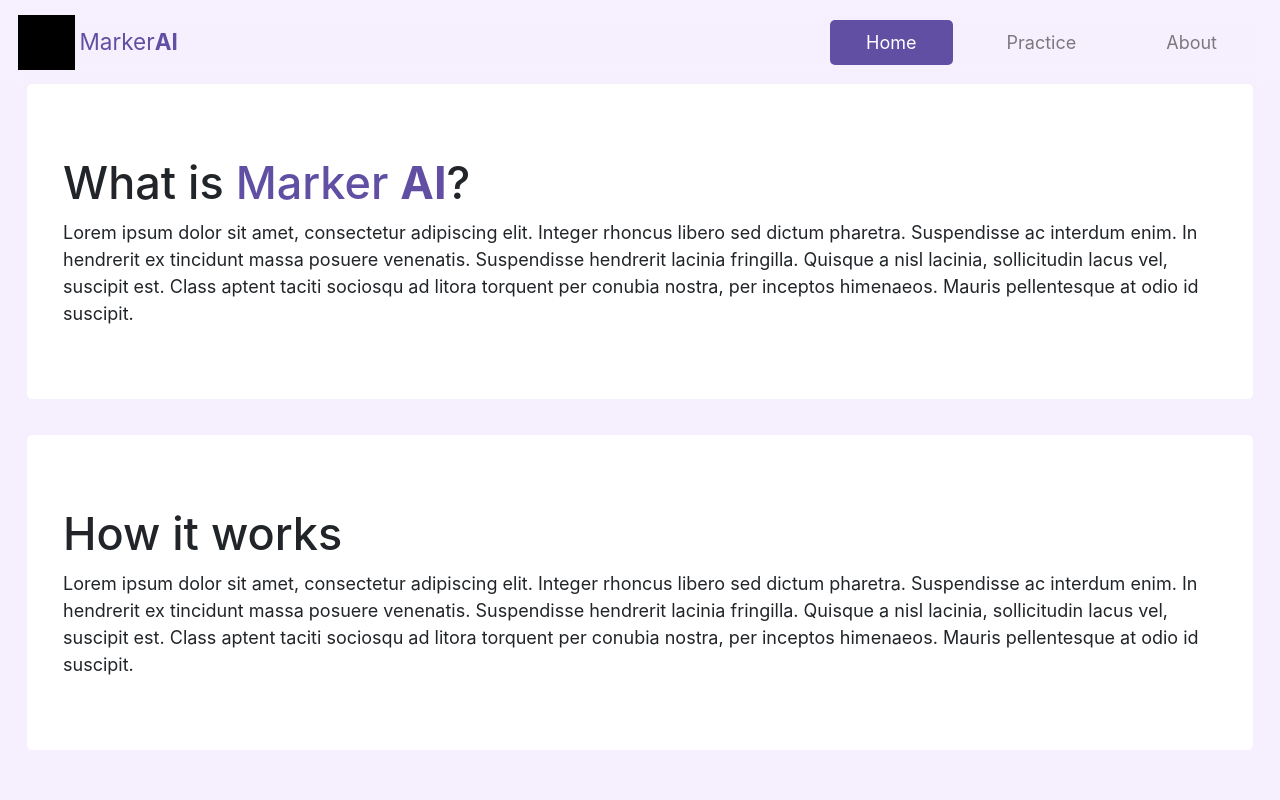
After one commit to Swantayzaaung/marker-ai-web-app, a Django app: page /about in a window 1280 px wide. The commit adds this page. Run offline with Django 4.2, Linux system fonts and the light colour scheme; some libraries are stand-ins or nearby versions.

Commit message:
created about and index pages

```diff
--- /dev/null
+++ b/marker_web/static/marker_web/styles.css
@@ -0,0 +1,83 @@
+html {
+  scroll-behavior: smooth;
+}
+
+:root {
+  font-size: 18px;
+}
+
+body {
+  background-color: #F6F0FE !important;
+}
+
+.bg-purple {
+  background-color: #604FA3;
+}
+
+.text-purple, h4 {
+  color: #604FA3;
+}
+
+h4 {
+  margin-right: 1rem;
+  width: 20rem;
+}
+
+select {
+  width: 50%;
+}
+
+.btn, .btn-hover {
+  transition: ease-in 400ms;
+}
+
+.btn {
+  padding: 0.5rem 1rem;
+  margin: auto;
+}
+.btn a {
+  text-decoration: none;
+}
+
+.btn:hover {
+  box-shadow: inset 0 0 100vw 100vw rgba(255, 255, 255, 0.1);
+}
+
+.btn-purple:hover {
+  color: white;
+}
+.btn-purple:hover a {
+  color: white;
+}
+
+.btn-purple {
+  background-color: #604FA3;
+  color: white;
+}
+
+.navbar {
+  position: sticky;
+  top: 0;
+  background-color: rgba(246, 240, 254, 0.8745098039);
+  backdrop-filter: blur(10px);
+  z-index: 999;
+}
+
+.navbar-brand svg {
+  width: 10%;
+  fill: #604FA3;
+}
+
+.nav-link {
+  margin: 0 0.5rem 0 0.5rem;
+  padding-left: 2rem !important;
+  padding-right: 2rem !important;
+}
+
+.active {
+  background-color: #604FA3;
+  color: white !important;
+  border-radius: 5px;
+}
+
+/*# sourceMappingURL=styles.css.map */
--- /dev/null
+++ b/marker_web/static/marker_web/styles.scss
@@ -0,0 +1,87 @@
+$lightpurple: #F6F0FE;
+$transparent: #f6f0fedf;
+$darkpurple: #604FA3;
+$transition-speed: 400ms;
+
+// Miscellaneous
+html {
+    scroll-behavior: smooth;
+}
+:root {
+    font-size: 18px;
+}
+body {
+    background-color: $lightpurple !important;
+}
+
+.bg-purple {
+    background-color: $darkpurple;
+}
+
+.text-purple, h4 {
+    color: $darkpurple;
+}
+
+h4 {
+    margin-right: 1rem;
+    width: 20rem;
+}
+
+select {
+    width: 50%;
+}
+// Button styles
+.btn, .btn-hover {
+    transition: ease-in $transition-speed;
+}
+.btn {
+    // border-radius: 50px;
+    padding: 0.5rem 1rem;
+    margin: auto;
+    a {
+        text-decoration: none;
+    }
+}
+.btn:hover{
+    box-shadow: inset 0 0 100vw 100vw rgba(255, 255, 255, 0.1);
+}
+
+// Color buttons
+.btn-purple:hover {
+    color: white;
+    a {
+        color: white;
+    }
+}
+.btn-purple {
+    background-color: $darkpurple;
+    color: white;
+}
+
+// Navbar
+.navbar {
+    position: sticky;
+    top: 0;
+    background-color: $transparent;
+    backdrop-filter: blur(10px);
+    z-index: 999;
+}
+
+.navbar-brand {
+    svg {
+        width: 10%;
+        fill: $darkpurple;
+    }
+}
+
+.nav-link {
+    margin: 0 0.5rem 0 0.5rem;
+    padding-left: 2rem !important;
+    padding-right: 2rem !important;
+}
+
+.active {
+    background-color: $darkpurple;
+    color: white !important;
+    border-radius: 5px;
+}
--- /dev/null
+++ b/marker_web/templates/marker_web/about.html
@@ -0,0 +1,16 @@
+{% extends "marker_web/layout.html" %}
+{% load static %}
+{% block title %}About{% endblock %}
+{% block body %}
+<div class="jumbotron container-fluid bg-white">
+    <h1>What is <span class='text-purple'>Marker <b>AI</b></span>?</h1>
+    Lorem ipsum dolor sit amet, consectetur adipiscing elit. Integer rhoncus libero sed dictum pharetra. Suspendisse ac interdum enim. In hendrerit ex tincidunt massa posuere venenatis. Suspendisse hendrerit lacinia fringilla. Quisque a nisl lacinia, sollicitudin lacus vel, suscipit est. Class aptent taciti sociosqu ad litora torquent per conubia nostra, per inceptos himenaeos. Mauris pellentesque at odio id suscipit.
+</div>
+<div class="jumbotron container-fluid bg-white" id="practice">
+    <h1>How it works</h1>
+    Lorem ipsum dolor sit amet, consectetur adipiscing elit. Integer rhoncus libero sed dictum pharetra.
+    Suspendisse ac interdum enim. In hendrerit ex tincidunt massa posuere venenatis.
+    Suspendisse hendrerit lacinia fringilla. Quisque a nisl lacinia, sollicitudin lacus vel, suscipit est.
+    Class aptent taciti sociosqu ad litora torquent per conubia nostra, per inceptos himenaeos. Mauris pellentesque at odio id suscipit.
+</div>
+{% endblock %}
--- a/marker_web/templates/marker_web/layout.html
+++ b/marker_web/templates/marker_web/layout.html
@@ -1,21 +1,53 @@
+{% load static %}
 <!DOCTYPE html>
 <html lang="en">
 <head>
     <meta charset="UTF-8">
     <meta name="viewport" content="width=device-width, initial-scale=1.0">
-    <title>Marker AI</title>
-    <link href="https://cdn.jsdelivr.net/npm/bootstrap@5.0.2/dist/css/bootstrap.min.css" rel="stylesheet" integrity="sha384-EVSTQN3/azprG1Anm3QDgpJLIm9Nao0Yz1ztcQTwFspd3yD65VohhpuuCOmLASjC" crossorigin="anonymous">
-    <script src="https://cdn.jsdelivr.net/npm/bootstrap@5.0.2/dist/js/bootstrap.bundle.min.js" integrity="sha384-MrcW6ZMFYlzcLA8Nl+NtUVF0sA7MsXsP1UyJoMp4YLEuNSfAP+JcXn/tWtIaxVXM" crossorigin="anonymous"></script>
+    <title>Marker AI: {% block title %}{% endblock %}</title>
+
+    <!-- Bootstrap CSS -->
+    <!-- http://getbootstrap.com/docs/4.5/ -->
+    <link rel="stylesheet" href="https://cdn.jsdelivr.net/npm/bootstrap@4.5.3/dist/css/bootstrap.min.css" integrity="sha384-TX8t27EcRE3e/ihU7zmQxVncDAy5uIKz4rEkgIXeMed4M0jlfIDPvg6uqKI2xXr2" crossorigin="anonymous">
+
+    <!-- http://getbootstrap.com/docs/4.5/ -->
+    <script src="https://code.jquery.com/jquery-3.5.1.slim.min.js" integrity="sha384-DfXdz2htPH0lsSSs5nCTpuj/zy4C+OGpamoFVy38MVBnE+IbbVYUew+OrCXaRkfj" crossorigin="anonymous"></script>
+    <script src="https://cdn.jsdelivr.net/npm/bootstrap@4.5.3/dist/js/bootstrap.bundle.min.js" integrity="sha384-ho+j7jyWK8fNQe+A12Hb8AhRq26LrZ/JpcUGGOn+Y7RsweNrtN/tE3MoK7ZeZDyx" crossorigin="anonymous"></script>
+
+    <!-- My CSS -->
+    <link href="{% static 'marker_web/styles.css' %}" rel="stylesheet">
+
+    <!-- Font awesome icons -->
+    <script src="https://kit.fontawesome.com/64b2474e2f.js" crossorigin="anonymous"></script>
 </head>
 <body>
-    <nav class="navbar navbar-dark bg-dark">
-        <div class="container-fluid">
-            <a class="navbar-brand" href="#">
-            Bootstrap
-            </a>
+    <nav class="navbar navbar-expand-md navbar-light sticky-top ">
+        <a class="navbar-brand d-flex flex-row align-items-center" href="/">
+            <div class="text-purple d-flex flex-row align-items-center">
+                <img src="{% static 'marker_web/random-img.png' %}" class="mr-1" alt="Logo of Replate App">
+                <div>
+                    Marker<b>AI</b>
+                </div>
+            </div>
+        </a>
+        <button aria-controls="navbar" aria-expanded="false" aria-label="Toggle navigation" class="navbar-toggler" data-target="#navbar" data-toggle="collapse" type="button">
+            <span class="navbar-toggler-icon"></span>
+        </button>
+        <div class="collapse navbar-collapse" id="navbar">
+            <ul class="navbar-nav ml-auto">
+                <li class="nav-item">
+                    <a class="nav-link active" href="{% url 'index' %}#">Home</a>
+                </li>
+                <li class="nav-item">
+                    <a class="nav-link" href="{% url 'index' %}#practice">Practice</a>
+                </li>
+                <li class="nav-item">
+                    <a class="nav-link" href="{% url 'about' %}">About</a>
+                </li>
+            </ul>
         </div>
     </nav>
-    <main class="px-4 bg-dark">
+    <main class="px-4">
         {% block body %}{% endblock %}
     </main>
 </body>
--- a/marker_web/urls.py
+++ b/marker_web/urls.py
@@ -2,5 +2,8 @@ from django.urls import path
 from . import views
 
 urlpatterns = [
-    path("", views.index, name="index")
+    path("", views.index, name="index"),
+    path("about", views.about, name="about"),
+    path("practice", views.about, name="practice"),
+    path("results", views.results, name="results")
 ]
--- a/marker_web/views.py
+++ b/marker_web/views.py
@@ -4,4 +4,14 @@ from django.http import HttpResponse
 # Create your views here.
 
 def index(request):
+    available_years
     return render(request, "marker_web/index.html")
+
+def about(request):
+    return render(request, "marker_web/about.html")
+
+def practice(request):
+    return render(request, "marker_web/practice.html")
+
+def results(request):
+    return render(request, "marker_web/results.html")
```
Also changed, not shown: marker_web/templates/marker_web/index.html (+70 -3 lines), marker_web/templates/marker_web/practice.html (added, +15 -0 lines), marker_web/templates/marker_web/results.html (added, +15 -0 lines), marker_web/static/marker_web/random-img.png (added), 1 other file.
